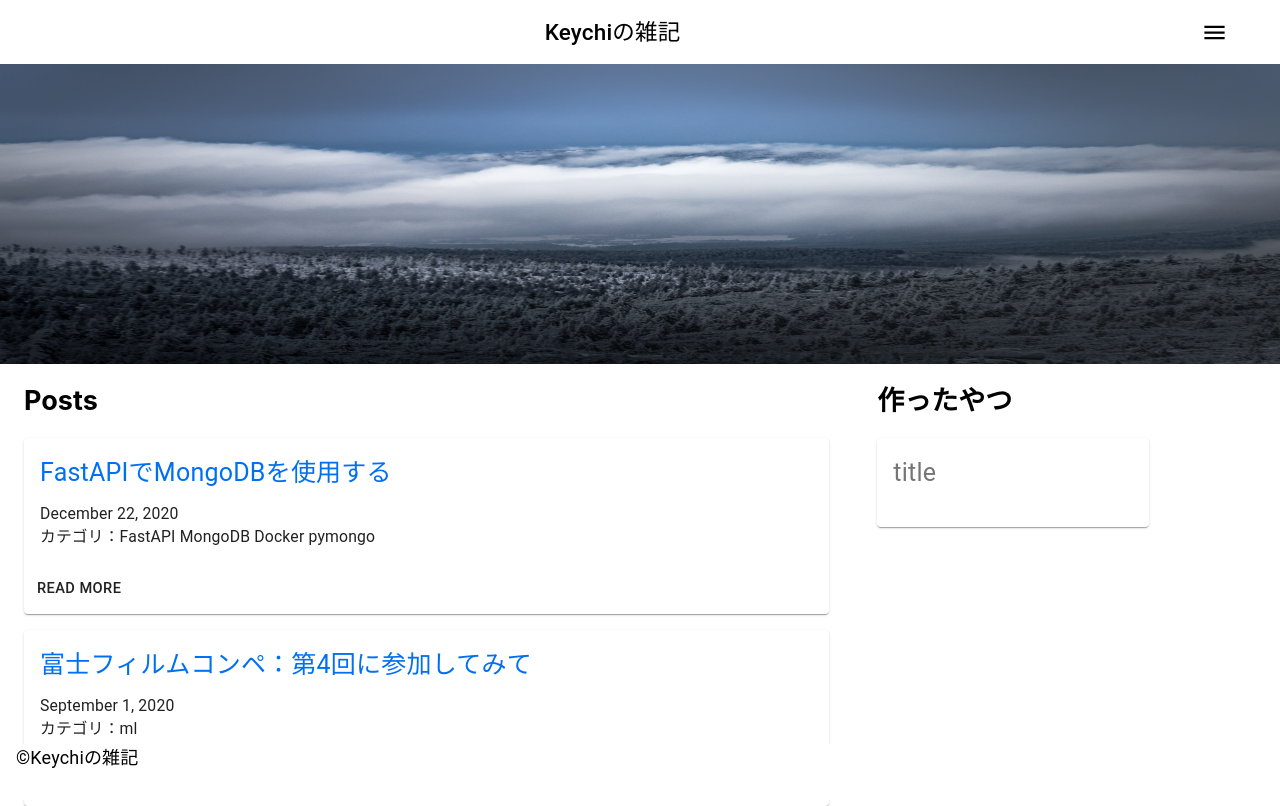
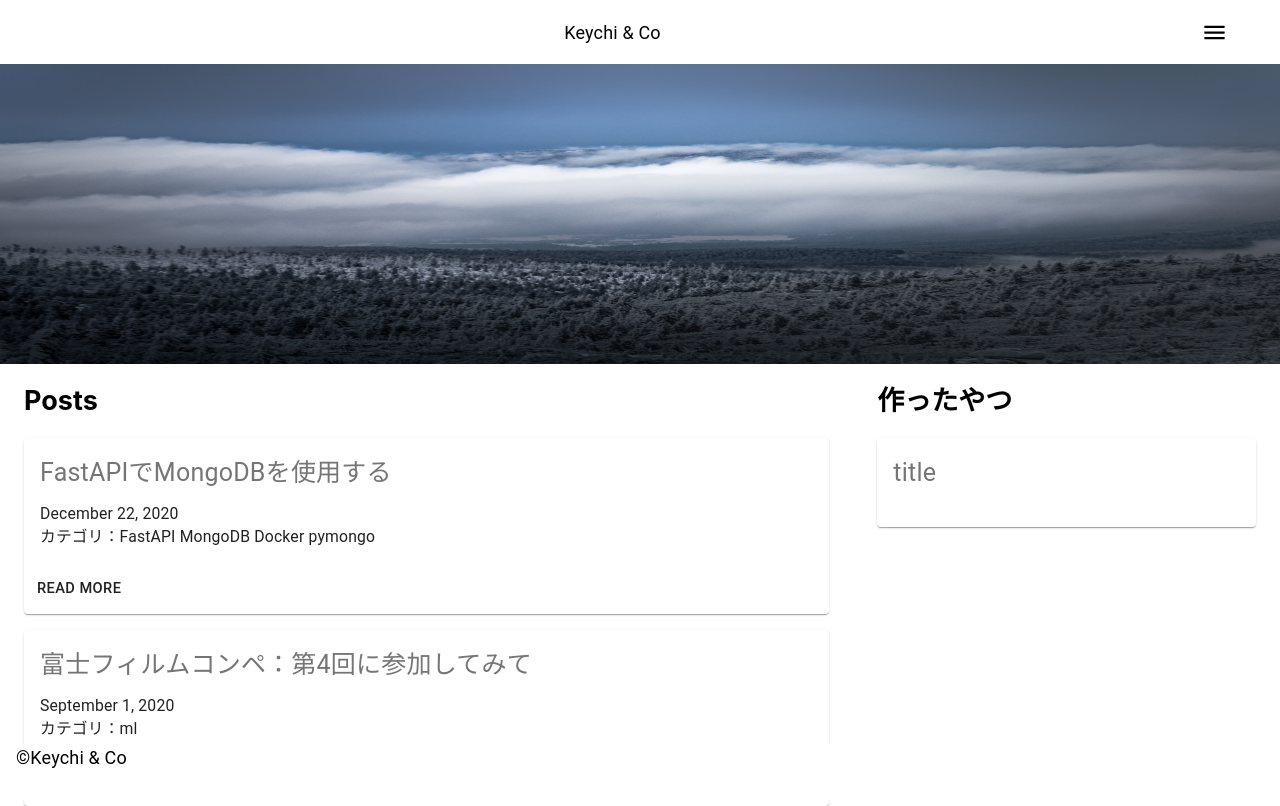
Before and after one commit to keychi25/keychi-miscellaneous-notes, a Next.js app: page / in a window 1280 px wide. Built offline with nearby package versions, Linux system fonts and the light colour scheme.

Commit message:
fix: console eroor

```diff
--- a/components/layout.js
+++ b/components/layout.js
@@ -13,6 +13,7 @@ import {
   MenuItem,
   ListItemIcon,
   BottomNavigation,
+  BottomNavigationAction,
 } from '@material-ui/core'
 
 import MenuIcon from '@material-ui/icons/Menu'
@@ -20,7 +21,7 @@ import GitHubIcon from '@material-ui/icons/GitHub'
 import TwitterIcon from '@material-ui/icons/Twitter'
 import BorderColorIcon from '@material-ui/icons/BorderColor'
 
-export const siteTitle = 'Keychiの雑記'
+export const siteTitle = 'Keychi & Co'
 
 const useStyles = makeStyles((theme) => ({
   root: {
@@ -29,13 +30,13 @@ const useStyles = makeStyles((theme) => ({
   menuButton: {
     marginRight: theme.spacing(2),
   },
-  title: {
+  thisTitle: {
     flexGrow: 1,
     textAlign: 'center',
   },
   footerTitle: {
     flexGrow: 1,
-    textAlign: 'reft',
+    textAlign: 'left',
     marginLeft: theme.spacing(2),
   },
   stickToBottom: {
@@ -123,9 +124,7 @@ export default function Layout({ children, home }) {
       </Head>
       <AppBar position="static" color="inherit">
         <Toolbar>
-          <Typography variant="h6" className={classes.title}>
-            {siteTitle}
-          </Typography>
+          <Typography className={classes.thisTitle}>{siteTitle}</Typography>
           <IconButton
             edge="start"
             className={classes.menuButton}
@@ -165,7 +164,7 @@ export default function Layout({ children, home }) {
           </div>
         )}
       </div>
-      <BottomNavigation className={classes.stickToBottom} s>
+      <BottomNavigation className={classes.stickToBottom}>
         <Typography className={classes.footerTitle}>
           &copy;{siteTitle}
         </Typography>
--- a/pages/index.js
+++ b/pages/index.js
@@ -51,12 +51,10 @@ export default function Home({ allPostsData }) {
             <Container fixed>
               <h2 className={utilStyles.headingLg}>Posts</h2>
               {allPostsData.map(({ id, date, title, tags }) => (
-                <Card className={classes.card}>
+                <Card className={classes.card} key={id}>
                   <CardContent>
                     <Typography className={classes.title} color="textSecondary">
-                      <Link href="/posts/[id]" as={`/posts/${id}`}>
-                        {title}
-                      </Link>
+                      {title}
                     </Typography>
                     <Typography variant="body2" component="p">
                       <Date dateString={date} />
@@ -74,10 +72,10 @@ export default function Home({ allPostsData }) {
               ))}
             </Container>
           </Grid>
-          <Grid item xs={12} sm={3} zeroMinWidth>
+          <Grid item xs={12} sm={4} zeroMinWidth>
             <Container fixed>
               <h2 className={utilStyles.headingLg}>作ったやつ</h2>
-              <Card>
+              <Card className={classes.card}>
                 <CardContent>
                   <Typography className={classes.title} color="textSecondary">
                     title
```
Also changed, not shown: pages/mypage.js (+4 -6 lines).
